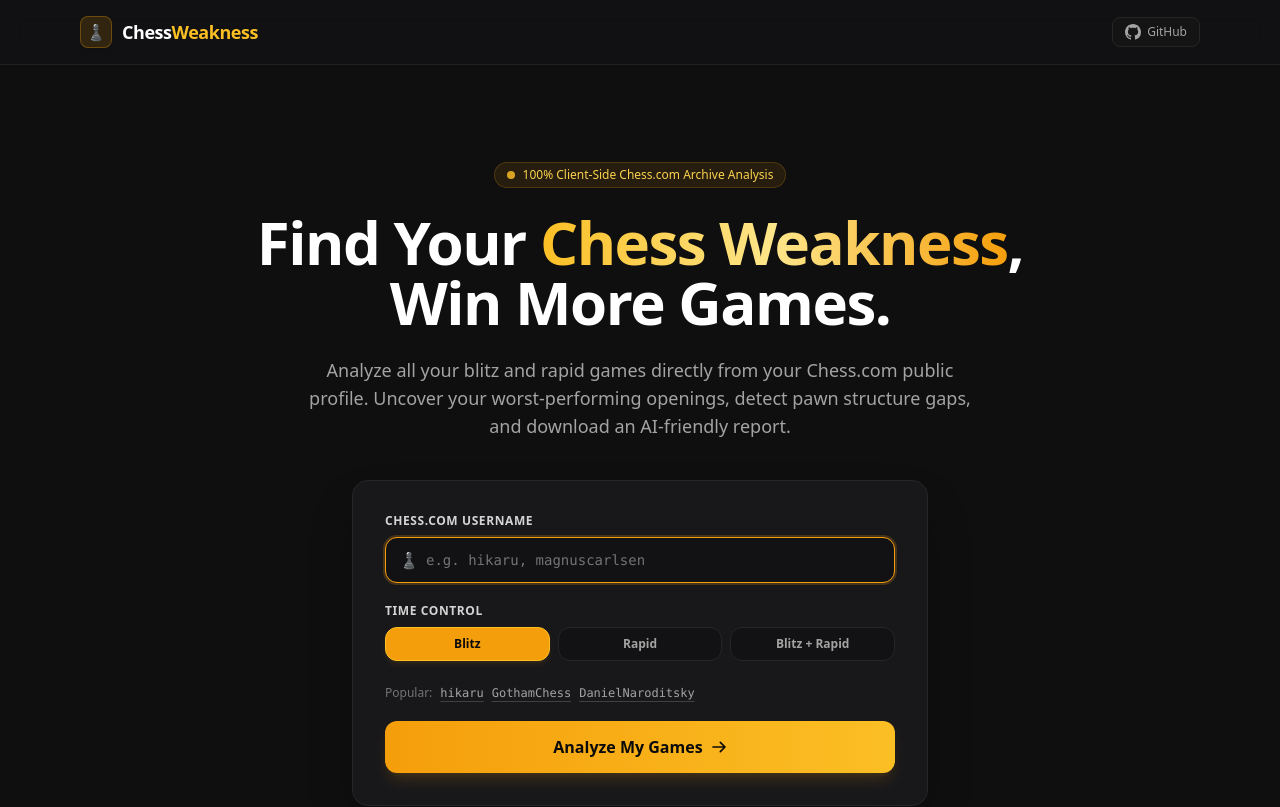
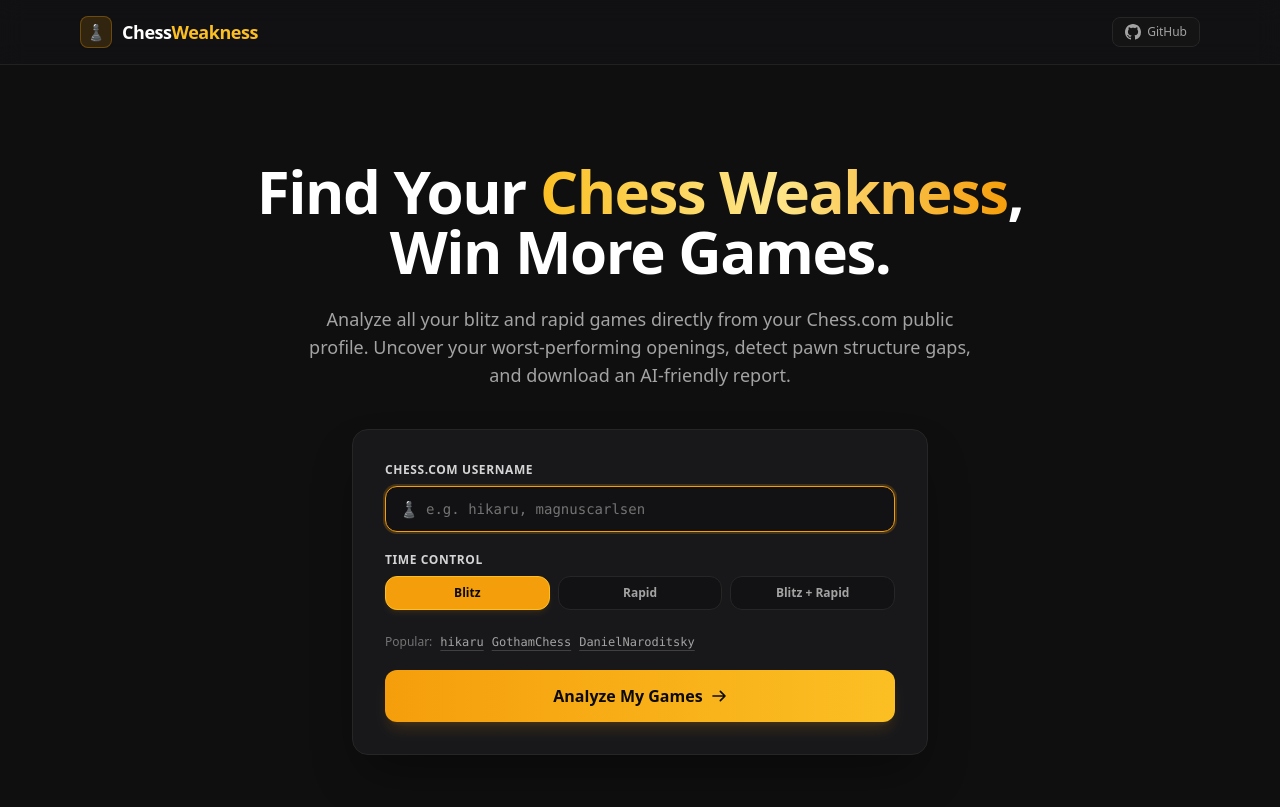
Before and after one commit to ChessVi/ChessVi.github.io, a React (Vite) app: page / in a window 1280 px wide. Shown: the top 807 px of the page. Built offline with nearby package versions, Linux system fonts and the light colour scheme.

Commit message:
style: Remove client-side pill badge from landing hero

```diff
--- a/src/components/Landing.tsx
+++ b/src/components/Landing.tsx
@@ -56,11 +56,6 @@ export const Landing: React.FC<LandingProps> = ({ onAnalyze }) => {
 
       {/* Hero Section */}
       <main className="max-w-4xl mx-auto px-4 py-16 md:py-24 text-center">
-        <div className="inline-flex items-center gap-2 px-3 py-1 rounded-full border border-amber-500/20 bg-amber-500/10 text-amber-300 text-xs font-medium mb-6">
-          <span className="w-2 h-2 rounded-full bg-amber-400 animate-pulse"></span>
-          100% Client-Side Chess.com Archive Analysis
-        </div>
-
         <h1 className="text-4xl sm:text-5xl md:text-6xl font-extrabold tracking-tight text-white mb-6">
           Find Your <span className="text-transparent bg-clip-text bg-gradient-to-r from-amber-400 via-amber-200 to-amber-500">Chess Weakness</span>, Win More Games.
         </h1>
```
